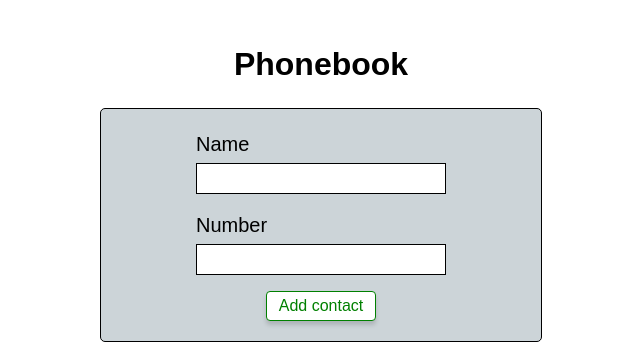
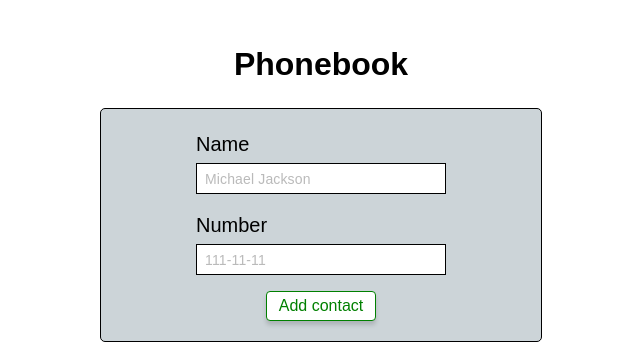
Before and after one commit to DianaAkhmedova/goit-react-hw-02-phonebook, a React (Create React App) app: page / in a window 1280 px wide. Shown: the top 344 px of the page, without its empty margins (319-959 px from the left). Built offline with nearby package versions, Linux system fonts and the light colour scheme.

Commit message:
Update ContactForm.jsx

```diff
--- a/src/components/ContactForm/ContactForm.jsx
+++ b/src/components/ContactForm/ContactForm.jsx
@@ -35,6 +35,7 @@ class ContactForm extends Component {
             type="text"
             name="name"
             value={name}
+            placeholder="Michael Jackson"
             pattern="^[a-zA-Zа-яА-Я]+(([' -][a-zA-Zа-яА-Я ])?[a-zA-Zа-яА-Я]*)*$"
             title="Name may contain only letters, apostrophe, dash and spaces. For example Adrian, Jacob Mercer, Charles de Batz de Castelmore d'Artagnan"
             required
@@ -48,6 +49,7 @@ class ContactForm extends Component {
             type="tel"
             name="number"
             value={number}
+            placeholder="111-11-11"
             pattern="\+?\d{1,4}?[-.\s]?\(?\d{1,3}?\)?[-.\s]?\d{1,4}[-.\s]?\d{1,4}[-.\s]?\d{1,9}"
             title="Phone number must be digits and can contain spaces, dashes, parentheses and can start with +"
             required
```
